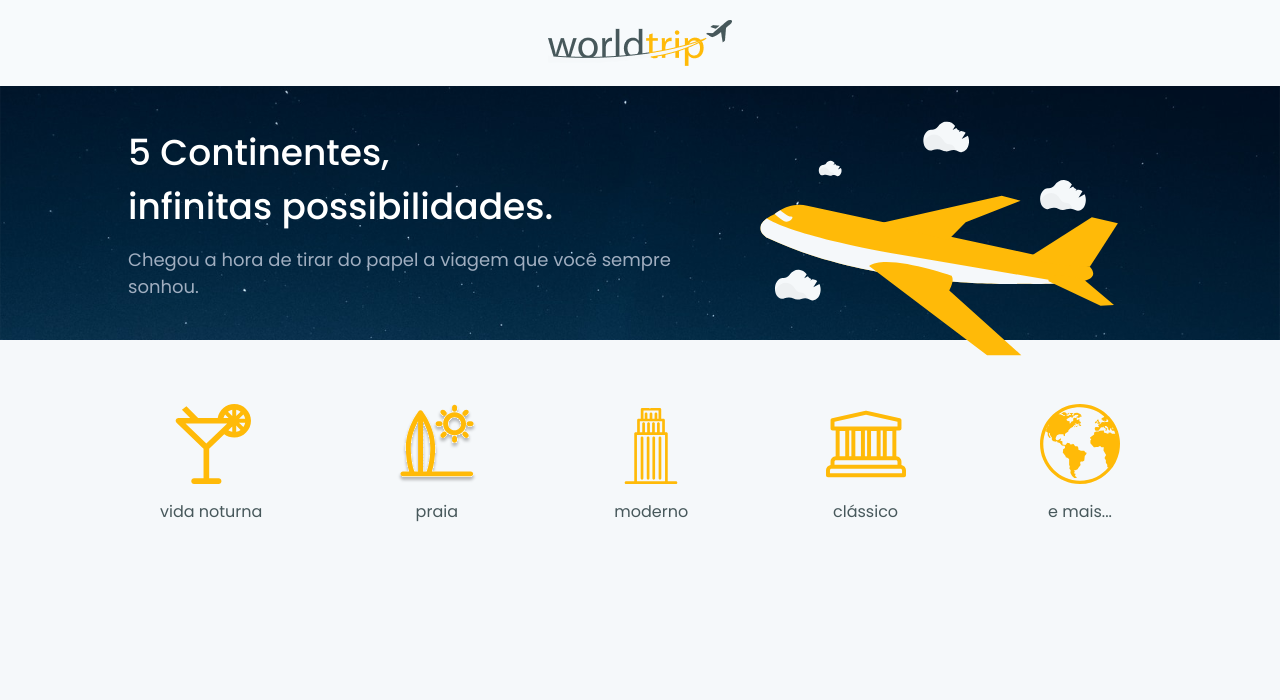
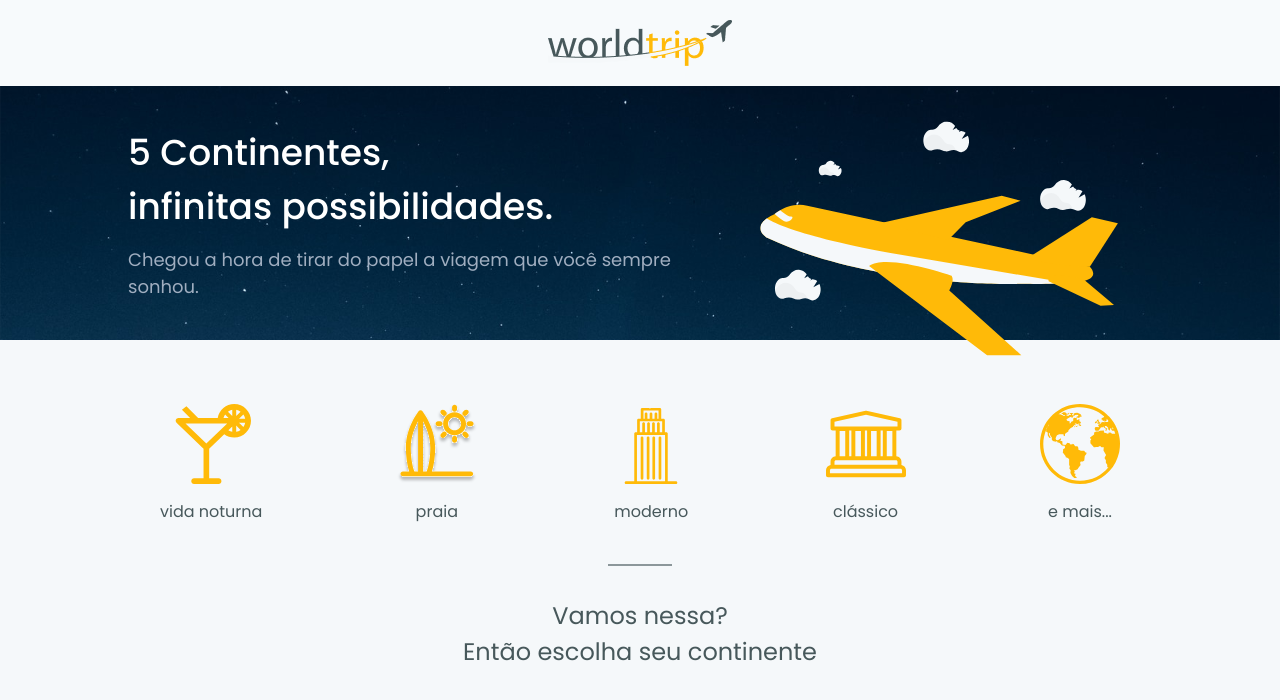
Before and after one commit to FelipeSD/ignite-interface-chakra-ui, a Next.js app: page / in a window 1280 px wide. Shown: the top 700 px of the page. Built offline with nearby package versions, Linux system fonts and the light colour scheme.

Commit message:
home page completed

```diff
--- a/package.json
+++ b/package.json
@@ -15,11 +15,14 @@
     "framer-motion": "4",
     "next": "12.0.7",
     "react": "17.0.2",
-    "react-dom": "17.0.2"
+    "react-dom": "17.0.2",
+    "sass": "^1.45.1",
+    "swiper": "^7.4.1"
   },
   "devDependencies": {
     "@types/node": "^17.0.0",
     "@types/react": "^17.0.37",
+    "@types/swiper": "^5.4.3",
     "eslint": "8.4.1",
     "eslint-config-next": "12.0.7",
     "typescript": "^4.5.4"
--- a/src/components/HomeBanner.tsx
+++ b/src/components/HomeBanner.tsx
@@ -37,6 +37,7 @@ export function HomeBanner() {
                     {isWide && (
                         <GridItem colSpan={[0, 2]} position="relative">
                             <Image
+                                alt={"airplane"}
                                 w={370}
                                 bottom="-16"
                                 position="absolute"
--- a/src/components/TravelItems.tsx
+++ b/src/components/TravelItems.tsx
@@ -1,13 +1,12 @@
 import { HStack } from "@chakra-ui/react";
 import Item from "../shared/Item";
-import Cocktail from "../assets/icons/cocktail.svg";
 
-export default function TravelItems() {
+export function TravelItems() {
     return (
         <HStack
             maxW="container.lg"
             mx="auto"
-            py="16"
+            mt="16"
             px="8"
             spacing="8"
             justify="space-between"
--- /dev/null
+++ b/src/pages/continent/[slug].tsx
@@ -0,0 +1,5 @@
+export default function Continent(){
+    return (
+        <h1>oi</h1>
+    )
+}
--- a/src/pages/index.tsx
+++ b/src/pages/index.tsx
@@ -1,14 +1,29 @@
+import {Box, Divider, Text} from "@chakra-ui/react";
+import { Carousel } from "../components/Carousel";
 import { HomeBanner } from "../components/HomeBanner";
-import TravelItems from "../components/TravelItems";
+import { TravelItems } from "../components/TravelItems";
 import { Header } from "../shared/Header";
 
 export default function Home() {
 
   return (
-    <>
-      <Header />
-      <HomeBanner />
-      <TravelItems />
-    </>
+        <Box as="main">
+            <Header />
+            <HomeBanner />
+            <TravelItems />
+
+            <Divider mt="10"
+                     width="16"
+                     mx={"auto"}
+                     borderBottom="2px"
+            />
+
+            <Box textAlign={"center"} p="8">
+                <Text fontSize={"2xl"}>Vamos nessa?</Text>
+                <Text fontSize={"2xl"}>Então escolha seu continente</Text>
+            </Box>
+
+            <Carousel />
+        </Box>
   )
 }
--- a/src/shared/Item.tsx
+++ b/src/shared/Item.tsx
@@ -16,7 +16,7 @@ export default function Item({
             justify="center"
             flexDir="column"
         >
-            <Image w="20" src={icon} />
+            <Image w="20" src={icon} alt={text} />
             <Text mt="4">{text}</Text>
         </Flex>
     )
--- a/src/styles/theme.ts
+++ b/src/styles/theme.ts
@@ -12,6 +12,11 @@ const theme = extendTheme({
                 color: '#47585B'
             }
         }
+    },
+    colors: {
+        yellow: {
+            450: "#FFBA08"
+        }
     }
 })
 
```
Also changed, not shown: src/components/Carousel/CarouselItem.tsx (added, +29 -0 lines), 1 other file (tests, documents, lock files or other folders).
